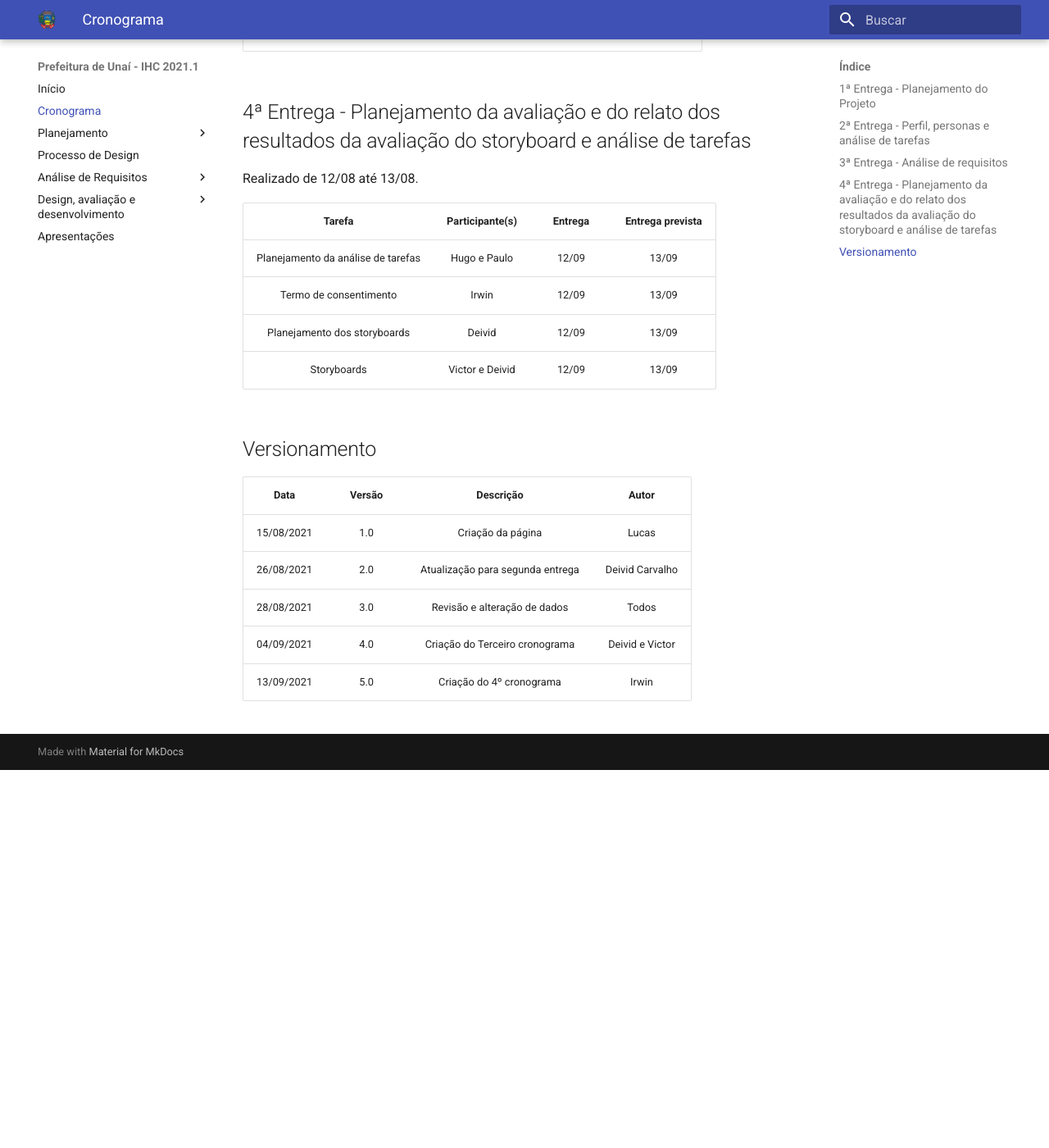
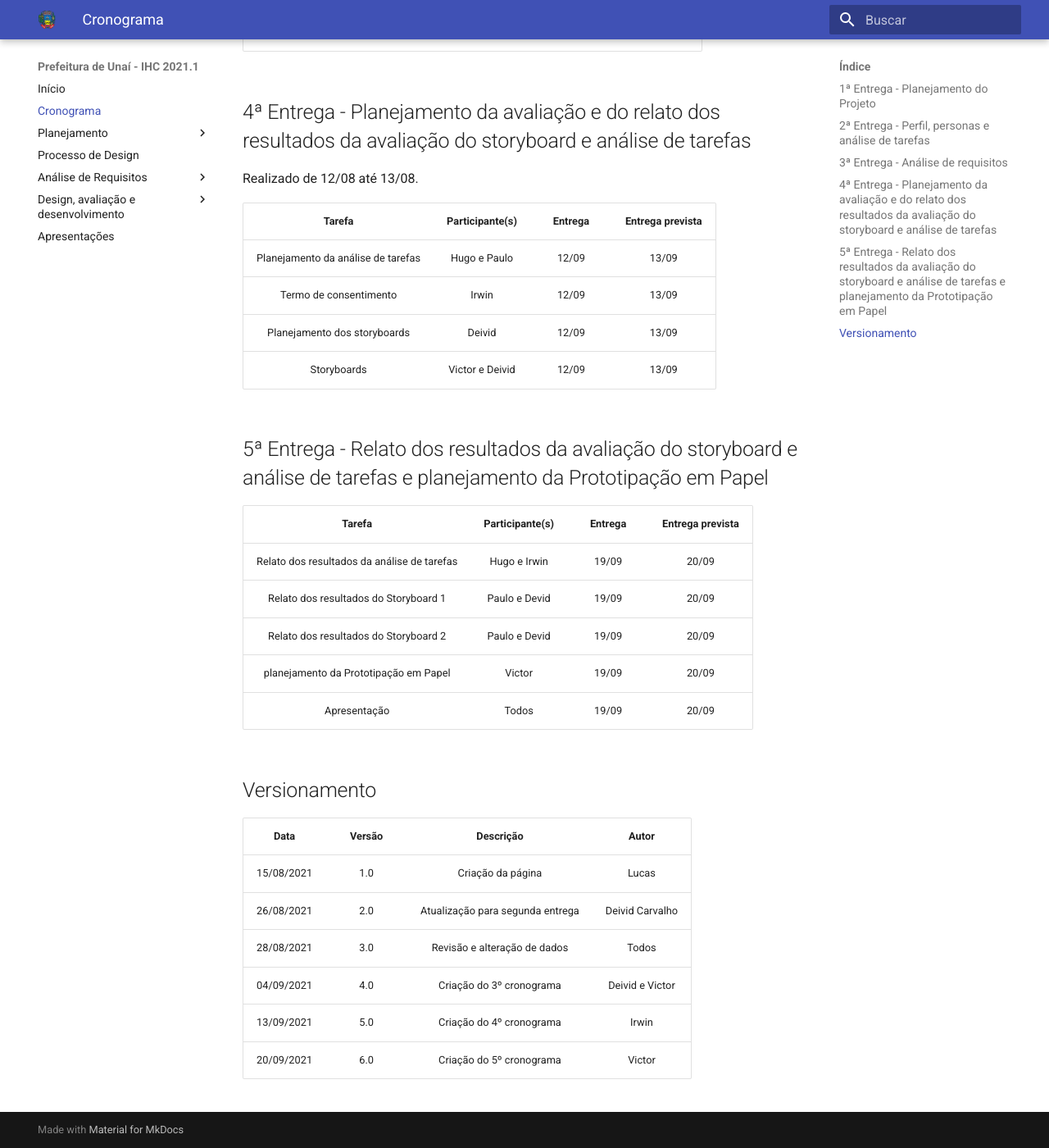
Before and after one commit to Interacao-Humano-Computador/2021.1-Prefeitura-Unai, an MkDocs documentation site: the page built from docs/cronograma.md, in a window 1280 px wide and 1400 px high, scrolled down 1554 px. Shown: the whole window at 82% size. Built offline with MkDocs 1.6.1 and Material for MkDocs 9.7.7, drawn with Linux system fonts in a browser that asks for light colours; before the commit the page ends 2493 px from its top, so only the background shows below that.

Commit message:
adicionando cronograma

```diff
--- a/docs/cronograma.md
+++ b/docs/cronograma.md
@@ -52,6 +52,17 @@
 |    Planejamento dos storyboards    |     Deivid      |  12/09  |      13/09       |
 |            Storyboards             | Victor e Deivid |  12/09  |      13/09       |
 
+## 5ª Entrega - Relato dos resultados da avaliação do storyboard e análise de tarefas e planejamento da Prototipação em Papel
+
+|               Tarefa               | Participante(s) | Entrega | Entrega prevista |
+| :--------------------------------: | :-------------: | :-----: | :--------------: |
+| Relato dos resultados da análise de tarefas |  Hugo e Irwin   |  19/09  |      20/09       |
+|       Relato dos resultados do Storyboard 1      |      Paulo e Devid      |  19/09  |      20/09       |
+|    Relato dos resultados do Storyboard  2    |     Paulo e Devid      |  19/09  |      20/09       |
+|      planejamento da Prototipação em Papel            | Victor  |  19/09  |      20/09       |
+|Apresentação | Todos | 19/09| 20/09|
+
+
 ## Versionamento
 
 |    Data    | Versão |            Descrição             |      Autor      |
@@ -59,5 +70,6 @@
 | 15/08/2021 |  1.0   |        Criação da página         |      Lucas      |
 | 26/08/2021 |  2.0   | Atualização para segunda entrega | Deivid Carvalho |
 | 28/08/2021 |  3.0   |   Revisão e alteração de dados   |      Todos      |
-| 04/09/2021 |  4.0   |  Criação do Terceiro cronograma  | Deivid e Victor |
+| 04/09/2021 |  4.0   |  Criação do 3º cronograma  | Deivid e Victor |
 | 13/09/2021 |  5.0   |     Criação do 4º cronograma     |      Irwin      |
+| 20/09/2021 | 6.0| Criação do 5º cronograma  |  Victor  |
```
Also changed, not shown: docs/designAvaliacaoDesenvolv/papel/planejamentopapel.md (+6 -3 lines), docs/img/termo.JPG (added).
